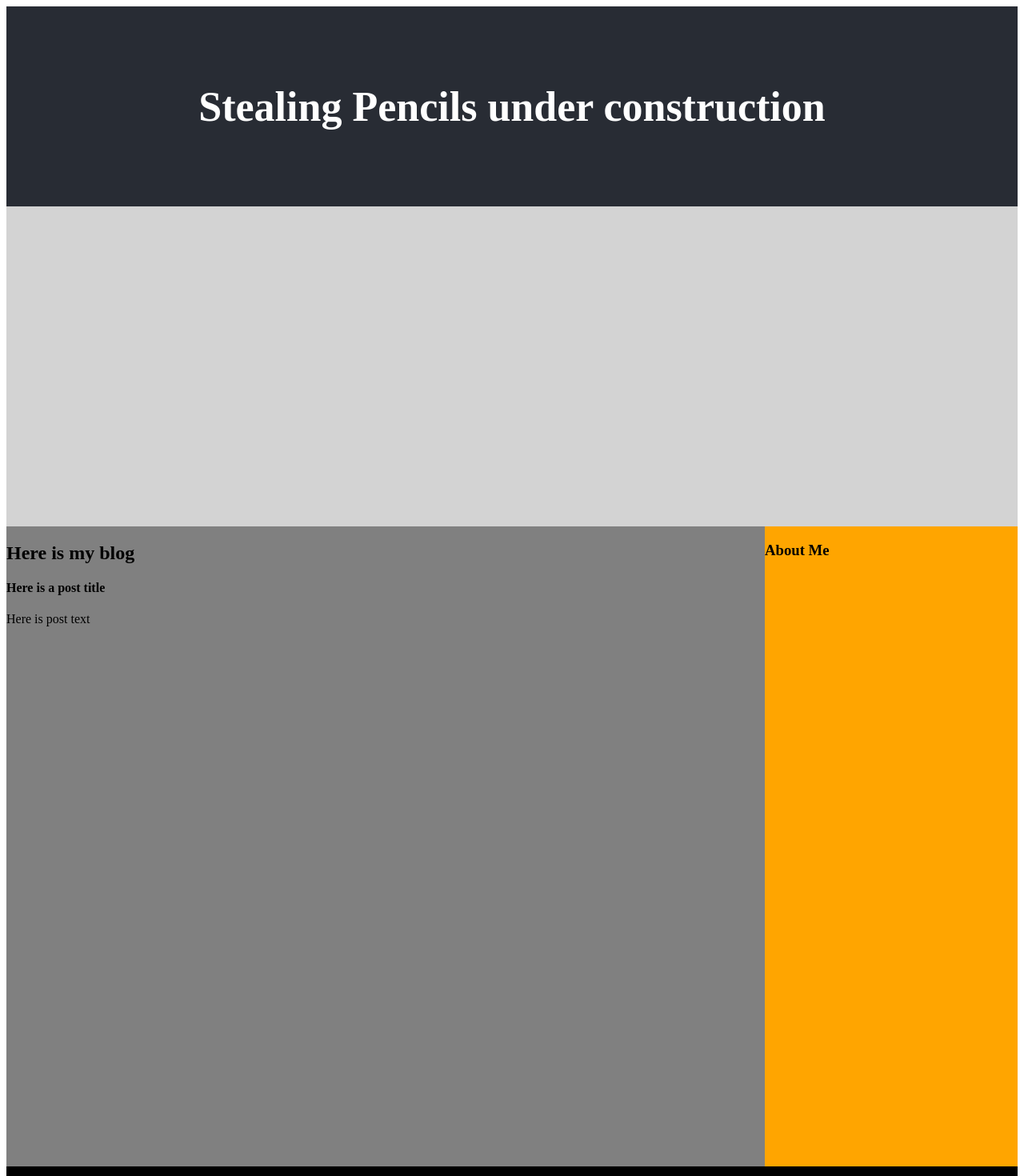
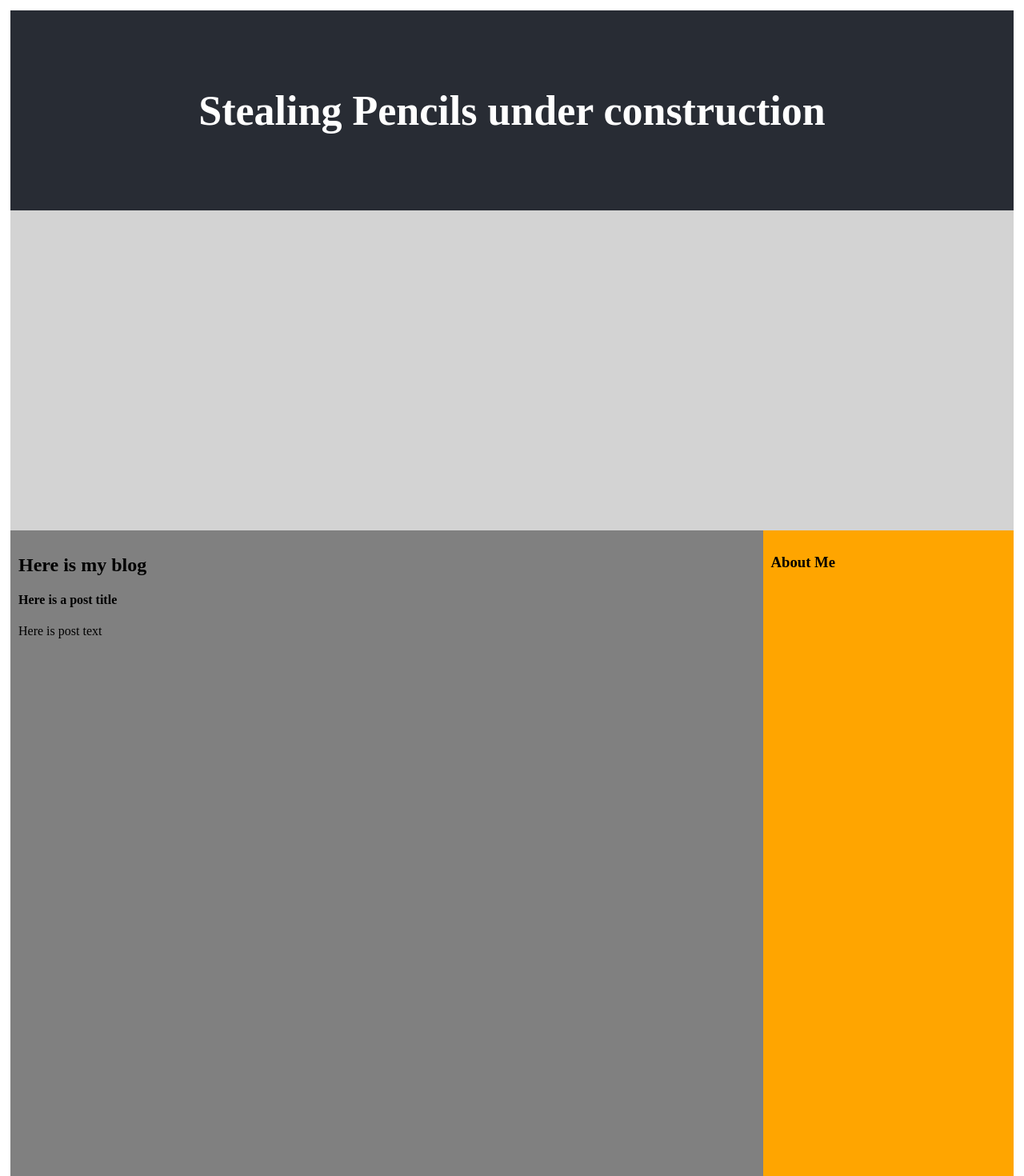
Before and after one commit to stealing-pencils/my_website, a React (Create React App) app in the folder my_website/: page / in a window 1280 px wide. Shown: the top 1470 px of the page at 80% size. Built offline with nearby package versions, Linux system fonts and the light colour scheme; a web font is replaced by a local one.

Commit message:
added padding to all structural elements

```diff
--- a/my_website/src/App.css
+++ b/my_website/src/App.css
@@ -1,6 +1,5 @@
 
-.App-container {
-  /* height: 100%; */
+.App-content {
   display: grid;
   min-height: 100%;
   grid-template-columns: repeat(4, 1fr);
@@ -13,12 +12,11 @@
   "f f f f";
 }
 
-
 .header {
   grid-area: h;
+  padding: 10px;
   background-color: #282c34;
   display: flex;
-  flex-direction: column;
   align-items: center;
   justify-content: center;
   font-size: calc(10px + 2vmin);
@@ -31,19 +29,20 @@
 }
 
 .about-column-right {
-  float: right;
   grid-area: a;
+  padding: 10px;
   background-color: orange;
-  min-width: 20vw;
   min-height: 100vh;
 }
 
 .main-blog-container {
   grid-area: p;
+  padding: 10px;
   background-color: gray;
 }
 
 footer {
   grid-area: f;
+  padding: 10px;
   background-color: black;
 }
--- a/my_website/src/App.js
+++ b/my_website/src/App.js
@@ -5,6 +5,7 @@ class App extends Component {
   render() {
     return (
       <div className="App-container">
+        <div className="App-content">
           <div className="header">
             <header className="App-header">
               <h1>
@@ -12,7 +13,6 @@ class App extends Component {
               </h1>
             </header>
           </div>
-
           <div className="title-image">
           </div>
           <div className="about-column-right">
@@ -43,6 +43,7 @@ class App extends Component {
             </div>
           </footer>
         </div>
+      </div>
 
     );
   }
--- a/my_website/src/index.css
+++ b/my_website/src/index.css
@@ -4,7 +4,7 @@
 
 .App-container {
   margin: 0;
-  padding: 0;
+  padding: 5px;
   font-family: 'Source Serif Pro', serif;
 }
 
```
Lines whose indentation alone changed are shown as unchanged.
